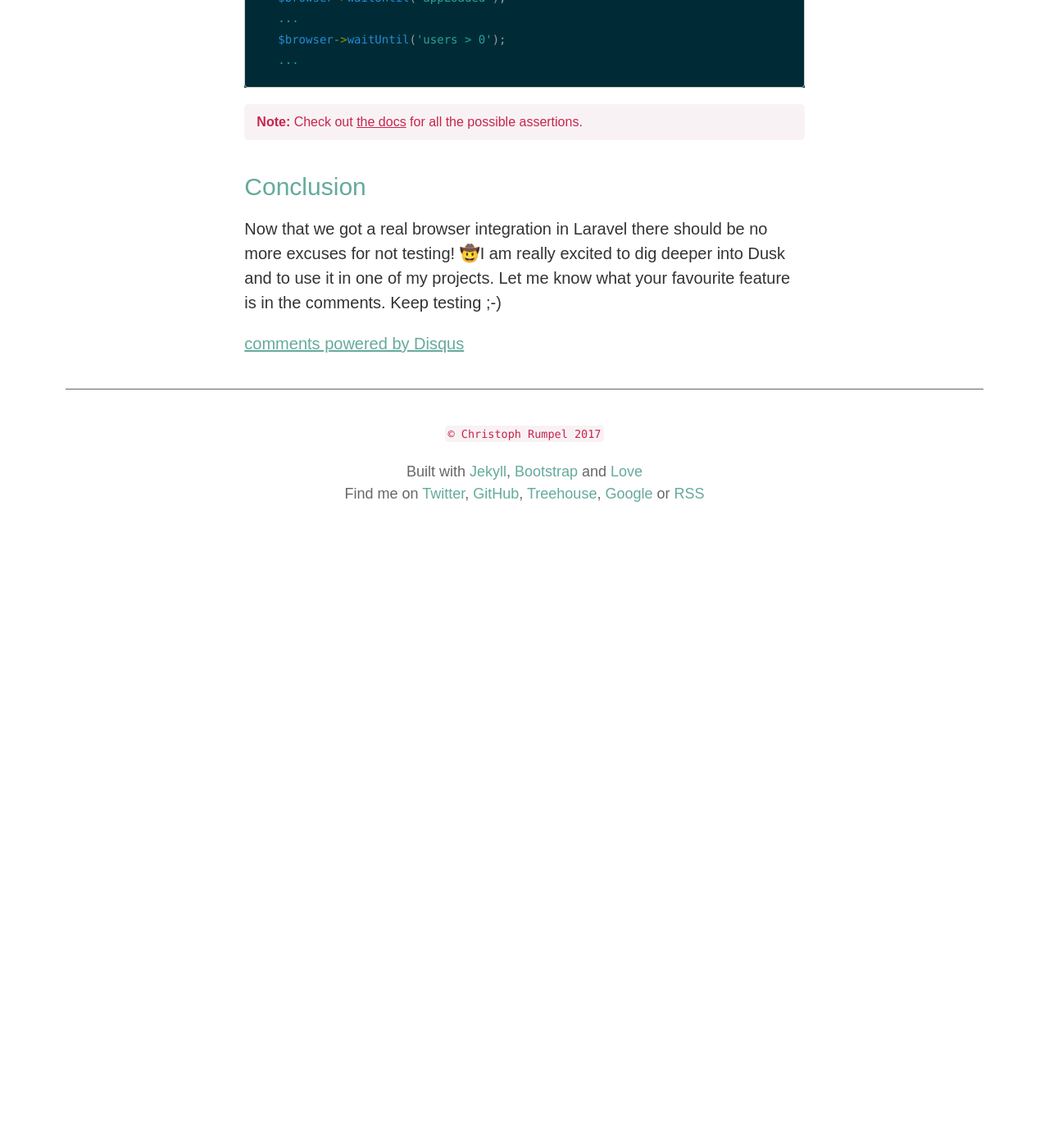
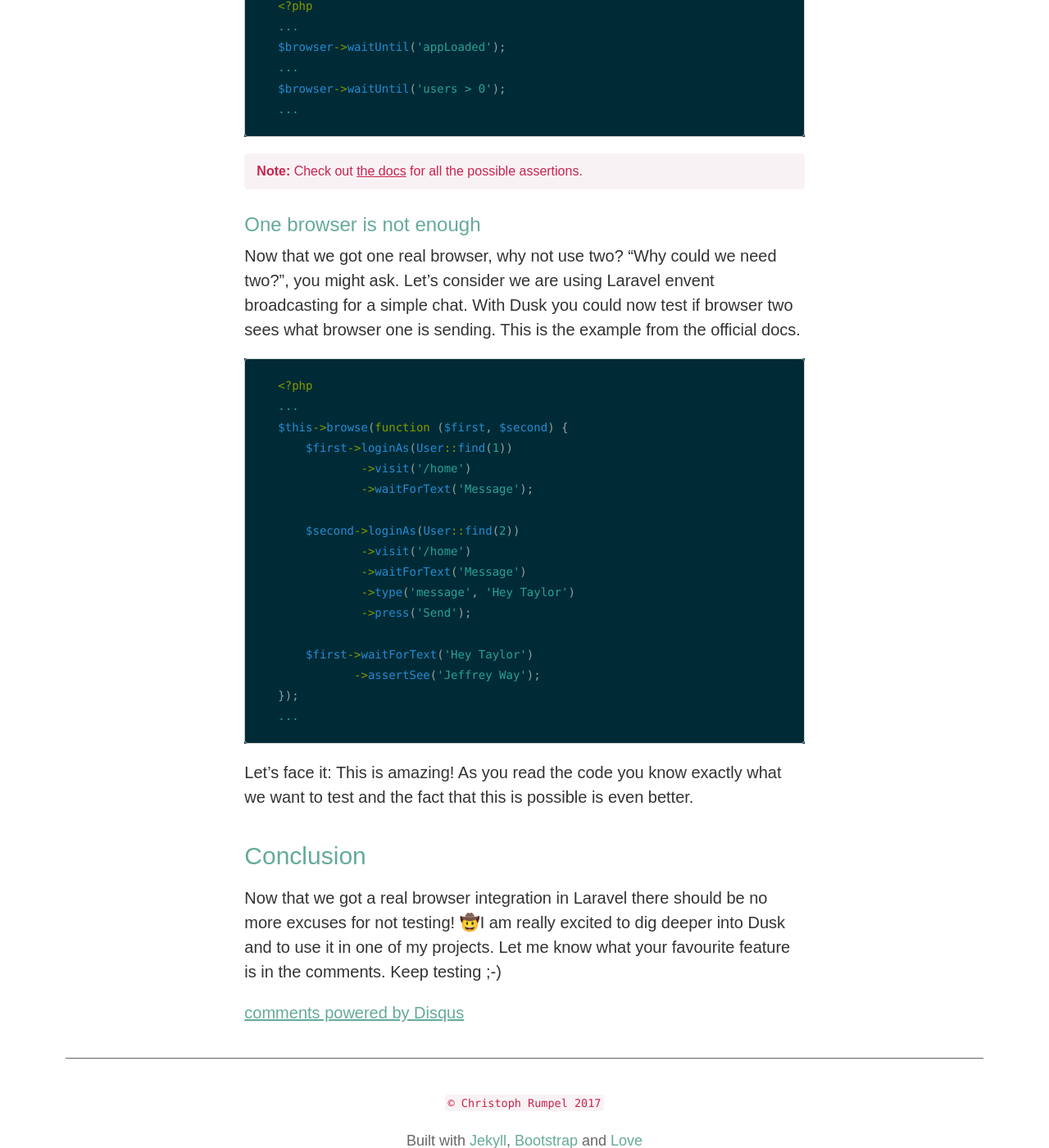
Before and after one commit to christophrumpel/christophrumpel.github.io, a Jekyll site: the page built from _posts/2017-01-17-Browser-Tests-with-Laravel-Dusk.md, in a window 1280 px wide and 1400 px high, scrolled down 4321 px. Shown: the whole window at 82% size. Built offline with Jekyll 4.4.1, drawn with Linux system fonts in a browser that asks for light colours; some web fonts are replaced; comment, search, counter and statistics services are not loaded; before the commit the page ends 4997 px from its top, so only the background shows below that; some of the changed text lies outside the part shown.

Commit message:
Update article

```diff
--- a/_posts/2017-01-17-Browser-Tests-with-Laravel-Dusk.md
+++ b/_posts/2017-01-17-Browser-Tests-with-Laravel-Dusk.md
@@ -75,7 +75,7 @@ public function testBasicExample()
 ...
 {% endhighlight PHP startinline %}
 
-This is similar to the old default test, but now it is using the ChromDriver. There is a separate artisan command to start Dusk tests:
+This is similar to the old default test, but now it is using the ChromDriver. We are using the `browse` method which accepts a callback. Within this callback we get our main browser instance which we use for our assertison. There is a separate artisan command to start Dusk tests:
 
 {% highlight Shell startinline %}
 php artisan dusk
@@ -129,6 +129,32 @@ $browser->waitUntil('users > 0');
 
 <div class="note"><strong>Note:</strong> Check out <a href="https://laravel.com/docs/master/dusk#available-assertions">the docs</a> for all the possible assertions.</div>
 
+### One browser is not enough
+
+Now that we got one real browser, why not use two? "Why could we need two?", you might ask. Let's consider we are using Laravel envent broadcasting for a simple chat. With Dusk you could now test if browser two sees what browser one is sending. This is the example from the official docs.
+
+{% highlight PHP startinline %}
+<?php
+...
+$this->browse(function ($first, $second) {
+    $first->loginAs(User::find(1))
+            ->visit('/home')
+            ->waitForText('Message');
+
+    $second->loginAs(User::find(2))
+            ->visit('/home')
+            ->waitForText('Message')
+            ->type('message', 'Hey Taylor')
+            ->press('Send');
+
+    $first->waitForText('Hey Taylor')
+           ->assertSee('Jeffrey Way');
+});
+...
+{% endhighlight PHP startinline %}
+
+Let's face it: This is amazing! As you read the code you know exactly what we want to test and the fact that this is possible is even better.
+
 ## Conclusion
 
 Now that we got a real browser integration in Laravel there should be no more excuses for not testing! 🤠I am really excited to dig deeper into Dusk and to use it in one of my projects. Let me know what your favourite feature is in the comments. Keep testing ;-)
```
